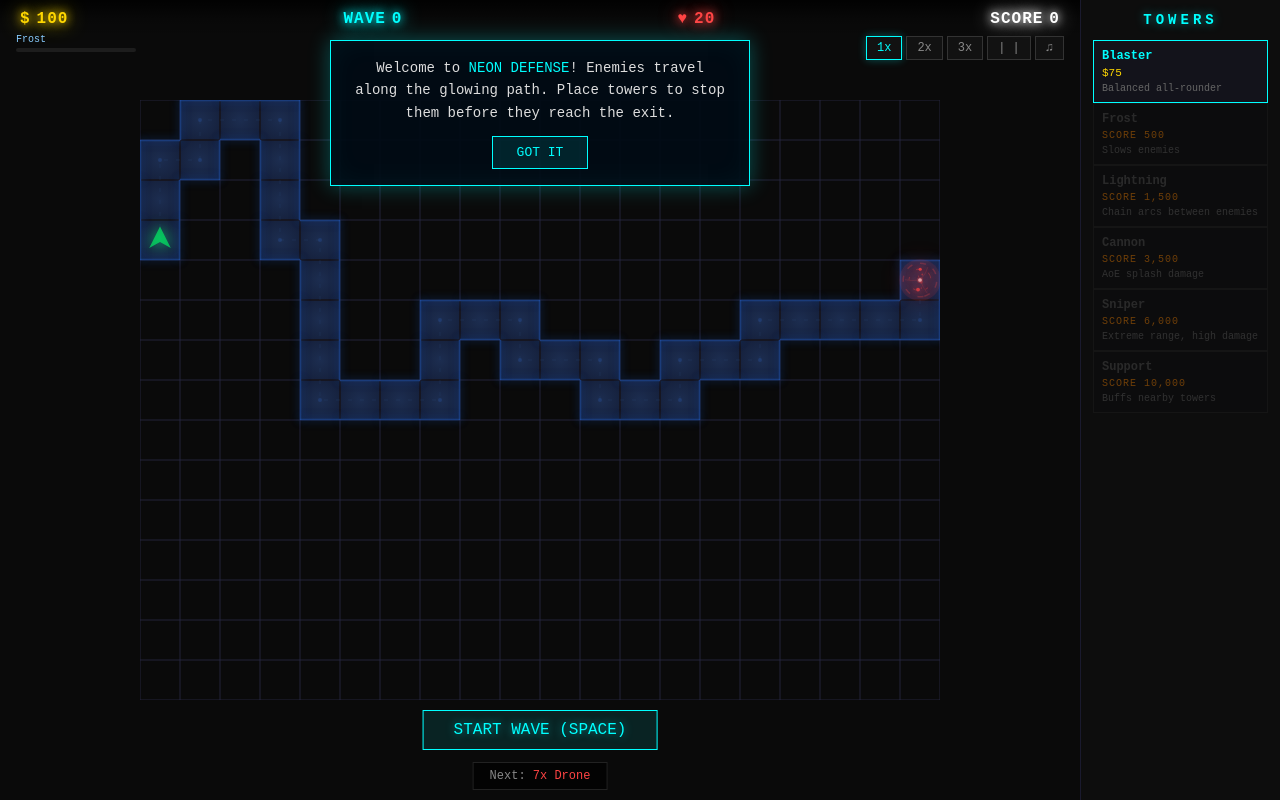
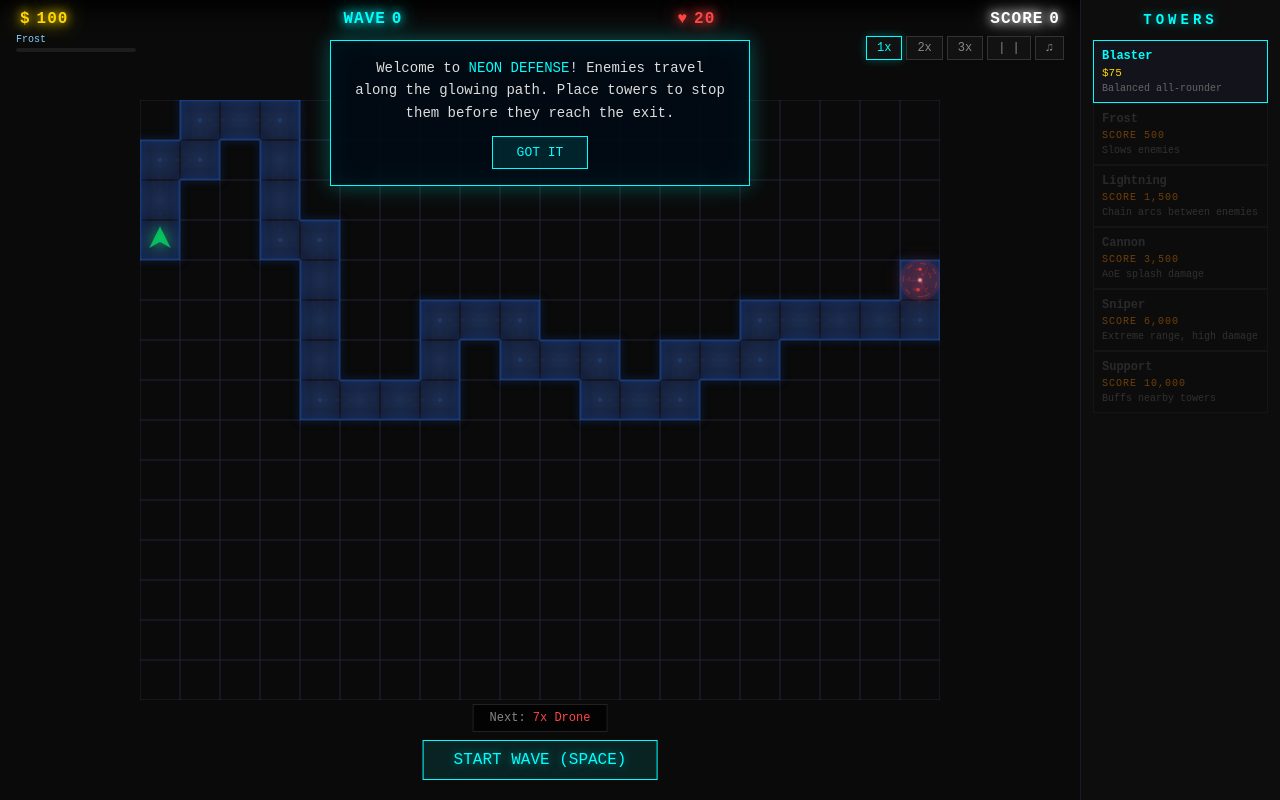
Before and after one commit to FrankiePaolo/neon-defense, a website with bundled scripts: page index.html in a window 1280 px wide. Both pictures are taken after a click on the button "SHORT PATH". Built offline with nearby package versions, Linux system fonts and the light colour scheme; files whose address does not match are found by name.

Commit message:
Fix wave preview/button overlap and trigger unlocks on all score changes
Wrapped wave preview and start button in a flex column container so
they stack naturally and can never overlap. Added _checkUnlocks calls
after wave bonuses, perfect bonuses, and combo bonuses.

Co-Authored-By: Claude Opus 4.6 <noreply@anthropic.com>

```diff
--- a/index.html
+++ b/index.html
@@ -332,33 +332,38 @@ canvas {
 #upgrade-panel .move-btn { font-size: 10px; color: #00aaff; cursor: pointer; }
 #upgrade-panel .sell-btn { font-size: 10px; color: #ff6666; cursor: pointer; }
 
-/* Wave Preview */
-#wave-preview {
+/* Wave Controls Wrapper */
+#wave-controls {
   position: absolute;
-  bottom: 10px;
+  bottom: 20px;
   left: 50%;
   transform: translateX(-50%);
-  background: rgba(0,0,0,0.7);
-  padding: 6px 16px;
-  font-size: 12px;
-  color: #888;
-  border: 1px solid #222;
+  display: flex;
+  flex-direction: column;
+  align-items: center;
+  gap: 8px;
   z-index: 10;
   opacity: 0;
   pointer-events: none;
   transition: opacity 0.3s ease;
 }
 
-#wave-preview.visible {
+#wave-controls.visible {
   opacity: 1;
+  pointer-events: auto;
+}
+
+/* Wave Preview */
+#wave-preview {
+  background: rgba(0,0,0,0.7);
+  padding: 6px 16px;
+  font-size: 12px;
+  color: #888;
+  border: 1px solid #222;
 }
 
 /* Start Wave Button */
 #start-wave-btn {
-  position: absolute;
-  bottom: 50px;
-  left: 50%;
-  transform: translateX(-50%);
   background: rgba(0, 255, 255, 0.1);
   color: #00ffff;
   border: 1px solid #00ffff;
@@ -366,16 +371,8 @@ canvas {
   font-family: 'Courier New', monospace;
   font-size: 16px;
   cursor: pointer;
-  z-index: 10;
-  opacity: 0;
-  pointer-events: none;
-  transition: opacity 0.3s ease;
   text-shadow: 0 0 8px rgba(0, 255, 255, 0.5);
-}
-
-#start-wave-btn.visible {
-  opacity: 1;
-  pointer-events: auto;
+  transition: all 0.2s;
 }
 
 #start-wave-btn:hover {
@@ -758,14 +755,16 @@ canvas {
   #upgrade-panel .move-btn { font-size: 15px; padding: 8px 0; }
   #upgrade-panel .sell-btn { font-size: 15px; padding: 8px 0; }
 
+  #wave-controls {
+    bottom: 10px;
+  }
+
   #start-wave-btn {
     padding: 8px 24px;
     font-size: 14px;
-    bottom: 28px;
   }
 
   #wave-preview {
-    bottom: 6px;
     font-size: 13px;
     padding: 4px 10px;
   }
@@ -875,8 +874,10 @@ canvas {
       <button class="speed-btn" id="mute-btn" title="Toggle music">&#9835;</button>
     </div>
 
-    <div id="wave-preview">Next: <span id="wave-preview-content"></span></div>
-    <button id="start-wave-btn">START WAVE</button>
+    <div id="wave-controls">
+      <div id="wave-preview">Next: <span id="wave-preview-content"></span></div>
+      <button id="start-wave-btn">START WAVE</button>
+    </div>
     <button id="cancel-place-btn" class="hidden">CANCEL</button>
     <div id="tutorial-overlay" class="hidden"></div>
     <div id="upgrade-panel"></div>
--- a/js/game.js
+++ b/js/game.js
@@ -407,6 +407,7 @@ export class Game {
       const bonus = Math.min(this.killStreak * 2, 20);
       this.economy.earn(bonus);
       this.scoreTracker.score += bonus;
+      this._checkUnlocks();
       this.floatingTexts.push({
         x: CONFIG.CANVAS_WIDTH / 2, y: CONFIG.CANVAS_HEIGHT / 2 - 20,
         text: `${this.killStreak}x COMBO  +${bonus}g`,
@@ -435,6 +436,7 @@ export class Game {
     if (this.livesLostThisWave === 0) {
       this.scoreTracker.addPerfectWaveBonus(this.waveManager.currentWave);
     }
+    this._checkUnlocks();
     this.economy.applyInterest();
     this.economy.earn(20 + this.waveManager.currentWave * 3);
 
--- a/js/ui.js
+++ b/js/ui.js
@@ -356,20 +356,18 @@ export class UIController {
     this._buildTowerPanel();
     this.elements.towerPanel.classList.remove('panel-hidden');
     this.elements.startWaveBtn.textContent = IS_MOBILE ? t('game.startWave') : t('game.startWaveDesktop');
-    this.elements.startWaveBtn.classList.add('visible');
     const preview = this.game.waveManager.getPreview();
     const text = Object.entries(preview).map(([type, count]) => {
       const def = ENEMY_DEFS[type];
       return `<span style="color:${def.color}">${count}x ${t('enemy.' + type)}</span>`;
     }).join(' ');
     this.elements.wavePreviewContent.innerHTML = text;
-    this.elements.wavePreview.classList.add('visible');
+    document.getElementById('wave-controls').classList.add('visible');
   }
 
   hideBetweenWaves() {
     this.elements.towerPanel.classList.add('panel-hidden');
-    this.elements.startWaveBtn.classList.remove('visible');
-    this.elements.wavePreview.classList.remove('visible');
+    document.getElementById('wave-controls').classList.remove('visible');
     this.hideCancelButton();
   }
 
```
